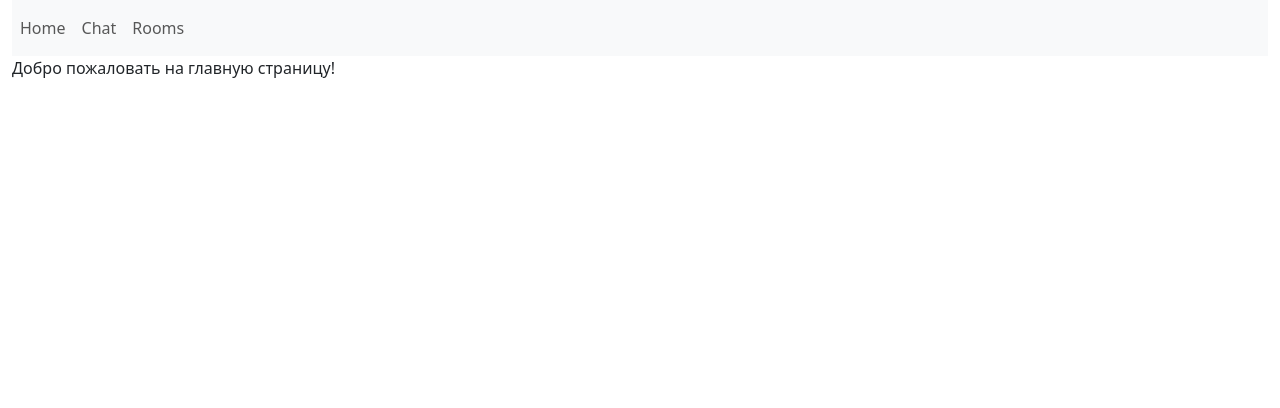
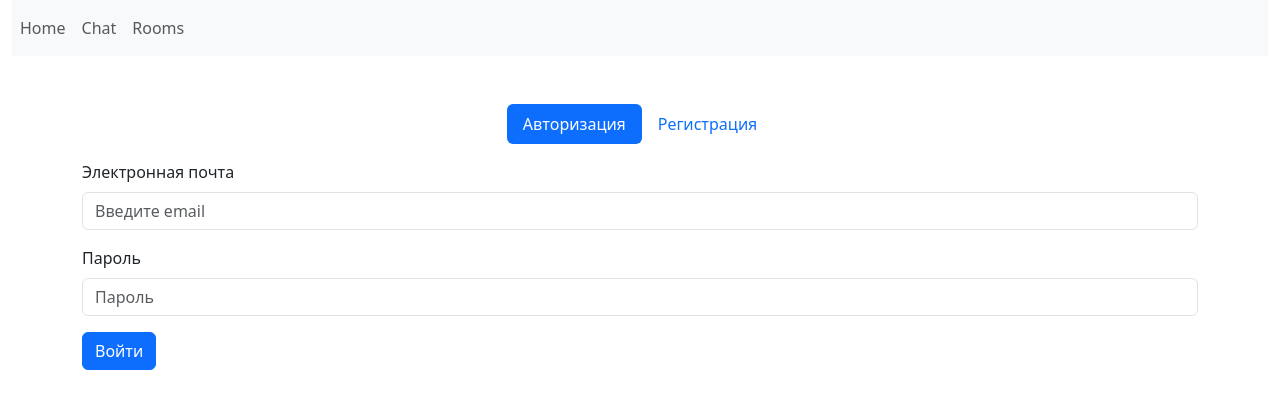
Before and after one commit to sarlackdevelopment/chat_gpt5_frontend, a React app: page / in a window 1280 px wide. Shown: the top 408 px of the page. Built offline with nearby package versions, Linux system fonts and the light colour scheme.

Commit message:
add forms

```diff
--- a/package.json
+++ b/package.json
@@ -27,6 +27,7 @@
     "react": "^18.2.0",
     "react-bootstrap": "^2.9.1",
     "react-dom": "^18.2.0",
+    "react-hook-form": "^7.50.1",
     "react-icons": "^4.12.0",
     "react-router-dom": "^6.22.0",
     "sass": "^1.70.0",
--- a/src/components/App.tsx
+++ b/src/components/App.tsx
@@ -1,17 +1,11 @@
 import React from 'react';
 import 'bootstrap/dist/css/bootstrap.min.css';
 import { Col, Container, Row } from 'react-bootstrap';
-import ChatComponent from './ChatField/index.';
 import NavigationBar from './NavigationBar';
 
 const App = () => {
     return (
         <Container fluid>
-            { /*<Row className="mb-3">*/ }
-            { /*    <Col>*/ }
-            { /*        <NavigationBar />*/ }
-            { /*    </Col>*/ }
-            { /*</Row>*/ }
             <Row>
                 <Col md={ 12 }>
                     <NavigationBar />
--- /dev/null
+++ b/src/components/Login/FormTemplate/index.tsx
@@ -0,0 +1,39 @@
+import { Button, Form } from 'react-bootstrap';
+import React from 'react';
+import { useForm } from 'react-hook-form';
+
+const FormTemplate = ({ caption }) => {
+    const { register, handleSubmit, formState: { errors } } = useForm();
+    const onSubmit = data => {
+        console.log(data);
+    };
+    return (
+        <Form onSubmit={ handleSubmit(onSubmit) }>
+            <Form.Group className="mb-3">
+                <Form.Label>Электронная почта</Form.Label>
+                <Form.Control
+                    type="email"
+                    { ...register('email', { required: true }) }
+                    placeholder="Введите email"
+                />
+                { errors.email && <span className="text-danger">Это поле обязательно</span> }
+            </Form.Group>
+
+            <Form.Group className="mb-3">
+                <Form.Label>Пароль</Form.Label>
+                <Form.Control
+                    type="password"
+                    { ...register('password', { required: true }) }
+                    placeholder="Пароль"
+                />
+                { errors.password && <span className="text-danger">Это поле обязательно</span> }
+            </Form.Group>
+
+            <Button variant="primary" type="submit">
+                { caption }
+            </Button>
+        </Form>
+    )
+}
+
+export default FormTemplate
--- /dev/null
+++ b/src/components/Login/index.tsx
@@ -0,0 +1,37 @@
+import React, { useState } from 'react';
+import { Container, Tab, Nav, Row, Col } from 'react-bootstrap';
+import FormTemplate from './FormTemplate';
+
+const Login = () => {
+    const [activeKey, setActiveKey] = useState('login');
+    return (
+        <Container className="mt-5">
+            <Tab.Container activeKey={ activeKey } onSelect={ (k) => setActiveKey(k) }>
+                <Row>
+                    <Col sm={ 12 }>
+                        <Nav variant="pills" className="justify-content-center mb-3">
+                            <Nav.Item>
+                                <Nav.Link eventKey="login">Авторизация</Nav.Link>
+                            </Nav.Item>
+                            <Nav.Item>
+                                <Nav.Link eventKey="register">Регистрация</Nav.Link>
+                            </Nav.Item>
+                        </Nav>
+                    </Col>
+                    <Col sm={ 12 }>
+                        <Tab.Content>
+                            <Tab.Pane eventKey="login">
+                                <FormTemplate caption='Войти' />
+                            </Tab.Pane>
+                            <Tab.Pane eventKey="register">
+                                <FormTemplate caption='Зарегистрироваться' />
+                            </Tab.Pane>
+                        </Tab.Content>
+                    </Col>
+                </Row>
+            </Tab.Container>
+        </Container>
+    );
+};
+
+export default Login;
--- a/src/components/NavigationBar/index.tsx
+++ b/src/components/NavigationBar/index.tsx
@@ -1,9 +1,9 @@
 import React from 'react';
 import { Navbar, Nav } from 'react-bootstrap';
 import { BrowserRouter as Router, Routes, Route, Link } from 'react-router-dom';
-import Home from '../Home';
 import Rooms from '../Rooms';
-import ChatComponent from '../ChatField/index.';
+import ChatComponent from '../ChatField';
+import AuthForm from '../Login';
 
 const NavigationBar = () => {
     return (
@@ -20,7 +20,7 @@ const NavigationBar = () => {
             </Navbar>
 
             <Routes>
-                <Route path="/" element={ <Home /> } />
+                <Route path="/" element={ <AuthForm /> } />
                 <Route path="/chat" element={ <ChatComponent /> } />
                 <Route path="/rooms" element={ <Rooms /> } />
             </Routes>
```
Also changed, not shown: src/components/ChatField/index.tsx (renamed from src/components/ChatField/index..tsx), 1 other file (tests, documents, lock files or other folders).
